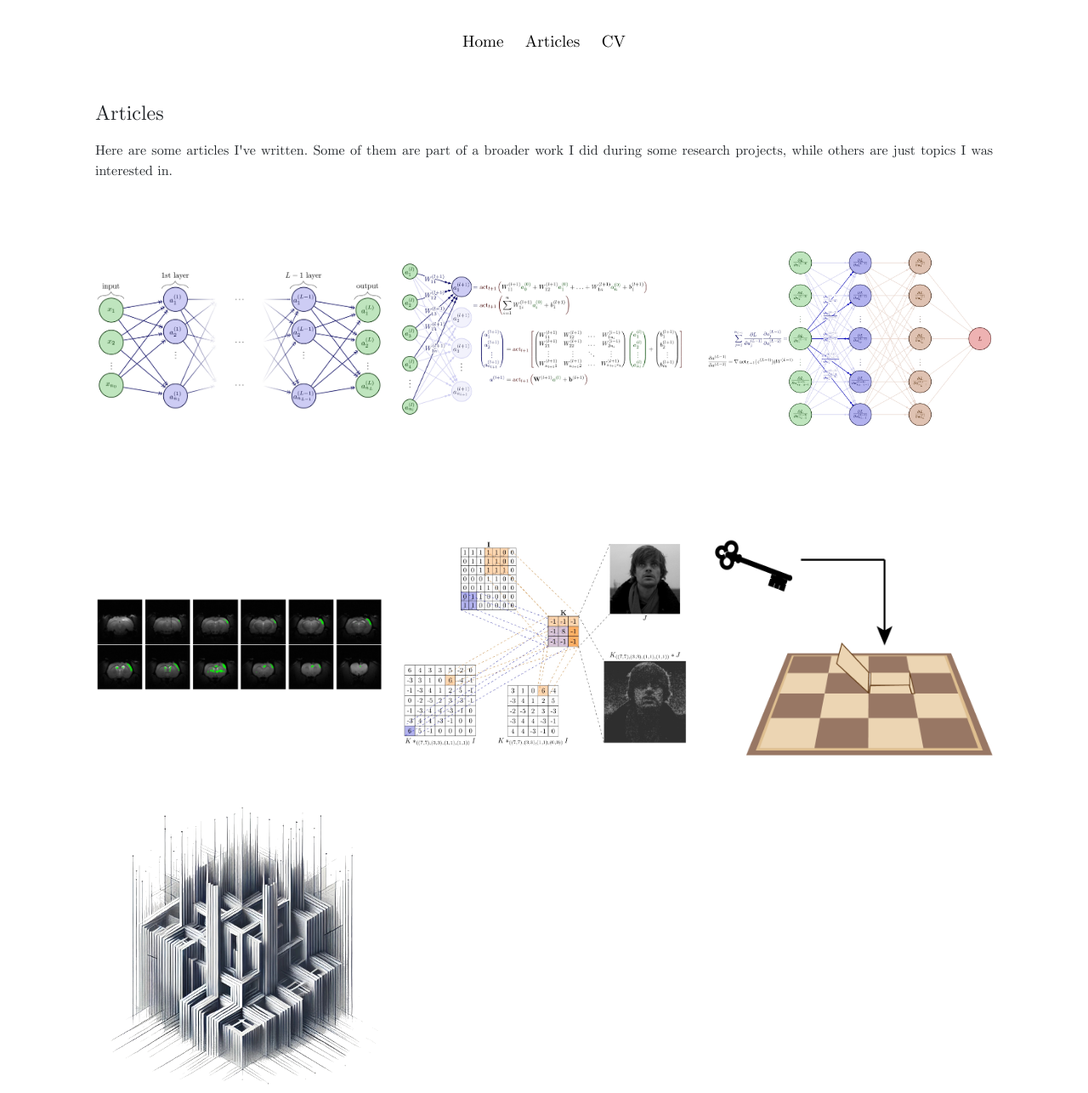
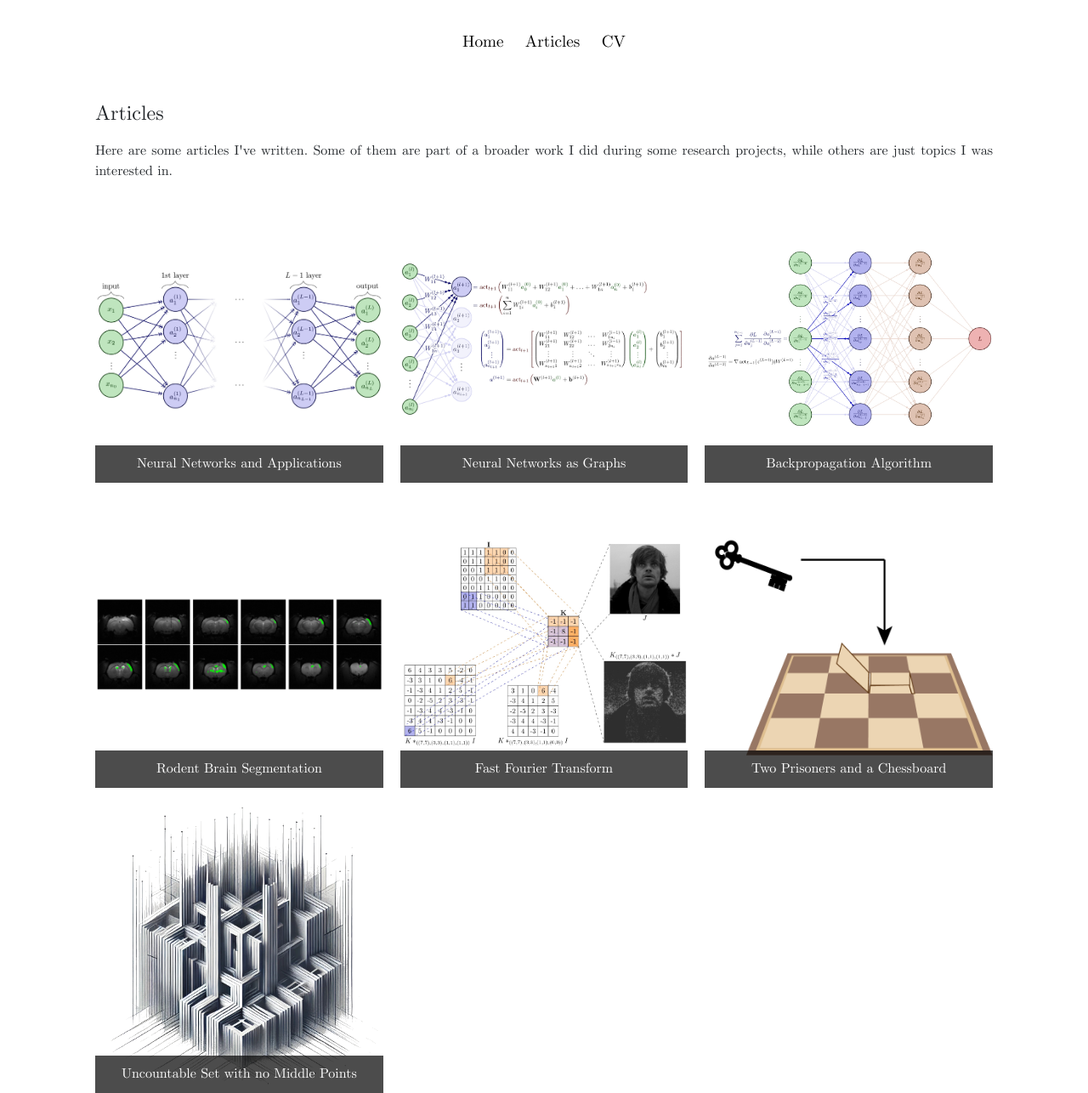
Before and after one commit to RoidaVinci/web, a Jekyll site: the page built from article.md, in a window 1280 px wide. Shown: the whole page at 85% size. Built offline with Jekyll 4.4.1, drawn with Linux system fonts in a browser that asks for light colours; some of the changed lines change nothing that is shown.

Commit message:
Update article.md

```diff
--- a/article.md
+++ b/article.md
@@ -62,35 +62,7 @@ permalink: /article/
         </div>
     </div>
 </main>
-<style>
-    .article-grid {
-        display: grid;
-        grid-template-columns: repeat(3, 1fr); /* Tres artículos por línea */
-        gap: 20px; /* Espacio entre los artículos */
-    }
 
-    .article-item {
-        position: relative;
-        overflow: hidden;
-        transition: transform 0.3s ease, box-shadow 0.3s ease;
-        aspect-ratio: 1; /* Mantener los artículos cuadrados */
-    }
-
-    .article-item:hover {
-        transform: scale(1.05);
-        box-shadow: 0 4px 15px rgba(0, 0, 0, 0.2);
-    }
-
-    .article-item img {
-        width: 100%;
-        height: 100%;
-        object-fit: contain; /* Asegurar que la imagen cubra todo el contenedor */
-    }
-
-    .article-title {
-        position: adiv>
-            </div>
-</main>
 <style>
     .article-grid {
         display: grid;
```
